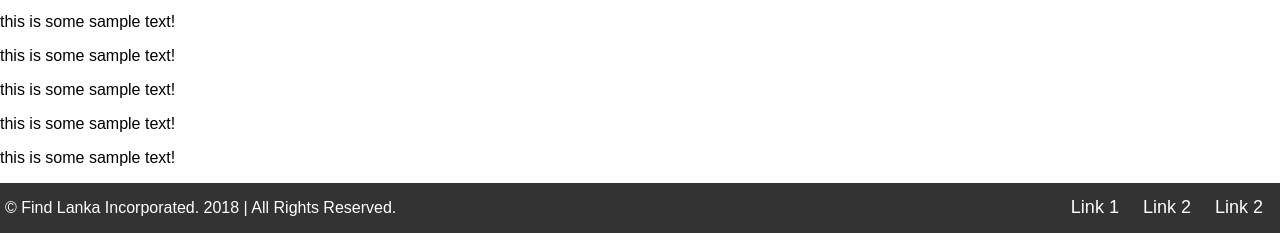
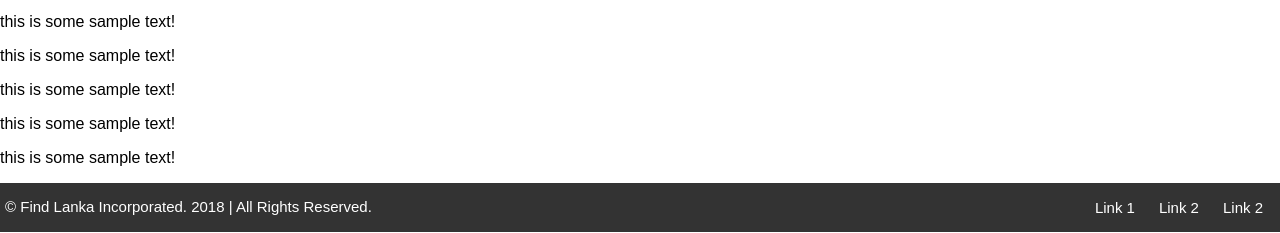
Before and after one commit to ThiliniRathnasooriya/online-technical-support-management-system, a PHP site: page / in a window 1280 px wide. Shown: the part 602-835 px from the top of the page. Run offline with PHP 8.4, Linux system fonts and the light colour scheme.

Commit message:
Major Updates
Major updates to the admin page

```diff
--- a/index.php
+++ b/index.php
@@ -24,7 +24,7 @@
   <p> this is some sample text!</p>
 
 <?php
-    include 'footfile.php';
+    include 'footer.php';
 ?>
 
 </body>
--- a/style.css
+++ b/style.css
@@ -64,6 +64,7 @@ body {
 .footerleft {
   float: left;
   padding-left:5px;
+  font-size: 15px;
 }
 .footerright {
   float: right;
@@ -76,7 +77,7 @@ body {
   text-align: center;
   padding: 12px;
   text-decoration: none;
-  font-size: 18px;
+  font-size: 15px;
   line-height: 25px;
   border-radius: 4px;
 }
```
Also changed, not shown: footer.php (renamed from footfile.php).
